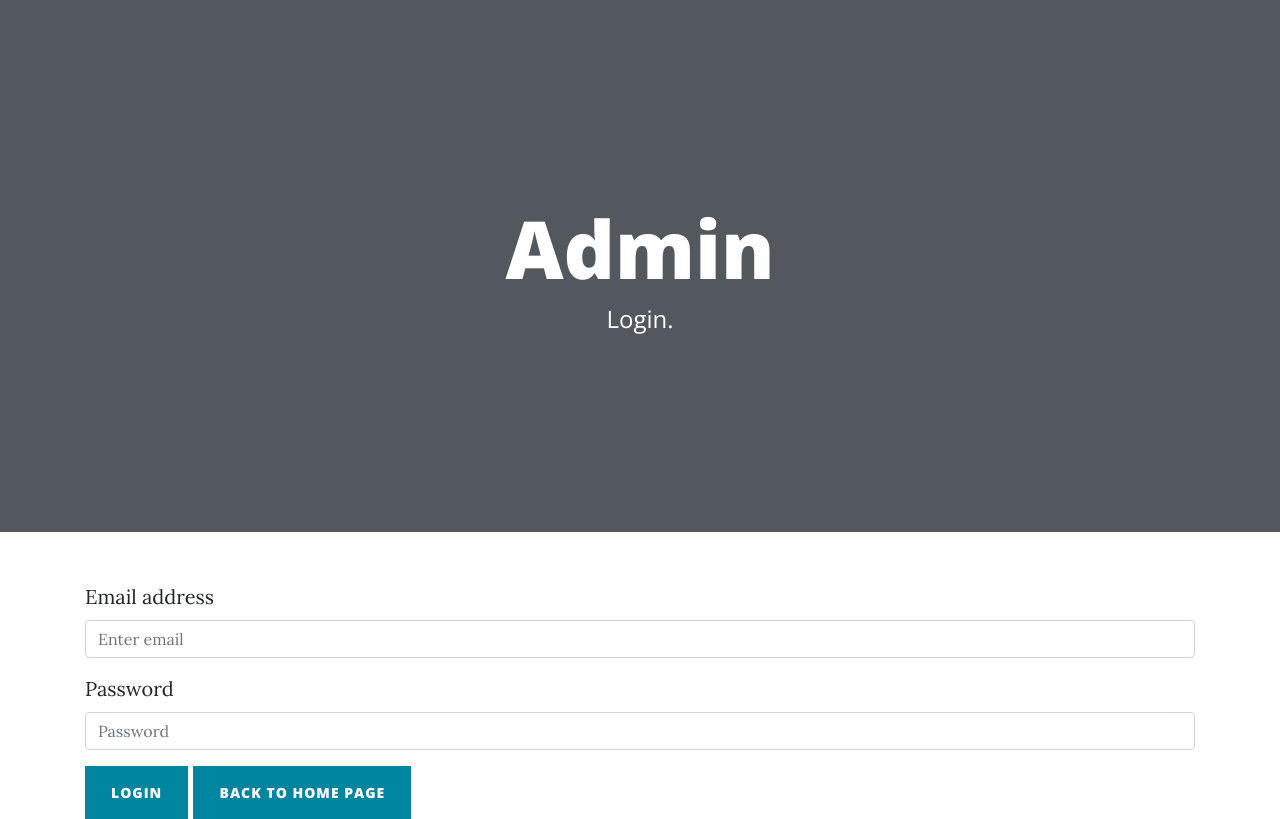
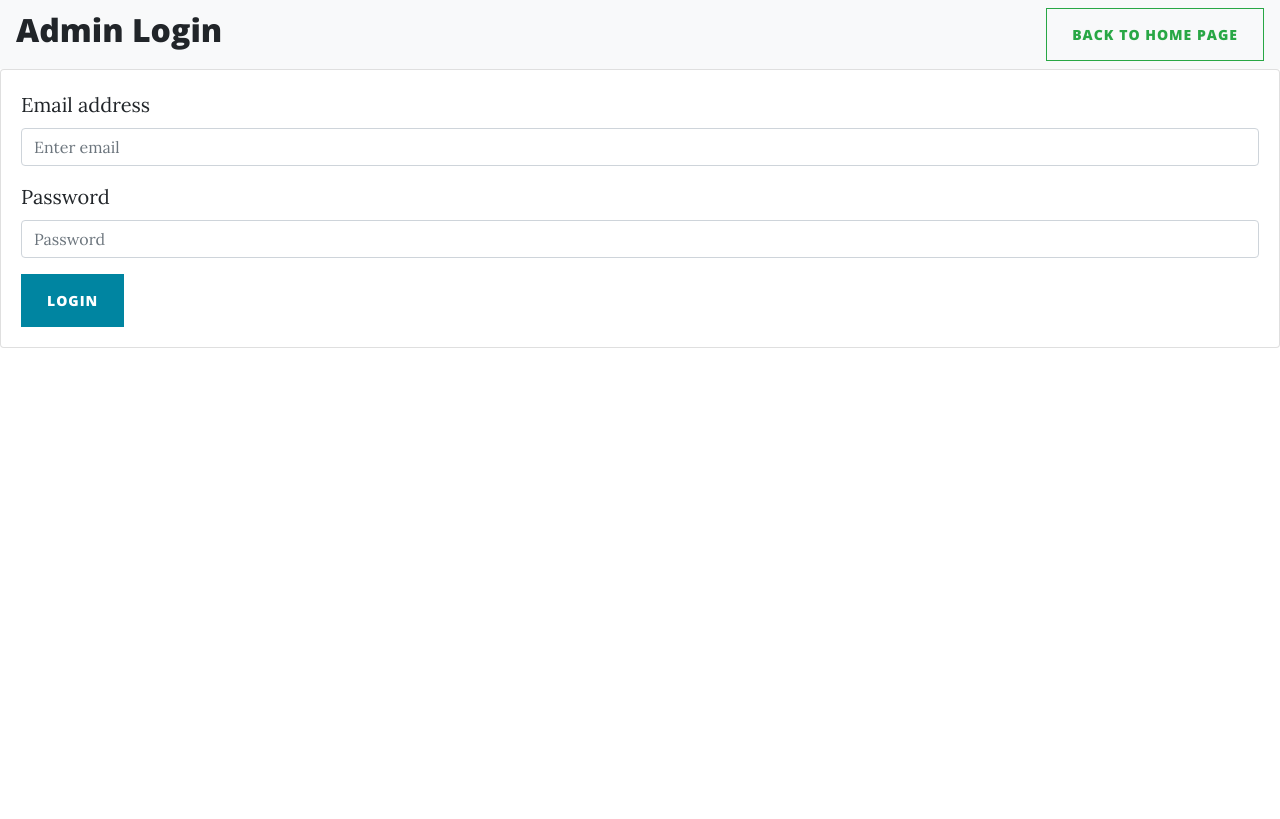
Before and after one commit to lesijay/a-simple-blog-lesi1, a website: page adminlogin.html in a window 1280 px wide. Drawn offline with nearby package versions, Linux system fonts and the light colour scheme.

Commit message:
update page layout

```diff
--- a/adminlogin.html
+++ b/adminlogin.html
@@ -21,23 +21,19 @@
   <!-- Custom styles for this template -->
   <link href="css/clean-blog.min.css" rel="stylesheet">
 
-</head>
+  </head>
 
-<body>
-<header class="masthead">
-        <div class="overlay"></div>
-        <div class="container">
-          <div class="row">
-            <div class="col-lg-8 col-md-10 mx-auto">
-              <div class="page-heading">
-                <h1>Admin</h1>
-                <span class="subheading">Login.</span>
-              </div>
-            </div>
-          </div>
-        </div>
-</header>
-  <div class="container">
+  <body>
+  <header class=>
+      <nav class="navbar navbar-light bg-light">
+          <h2>Admin Login</h2>
+          <form class="form-inline">
+              <a class="btn btn-outline-success" href="index.html">Back to home page</a>
+          </form>
+        </nav>
+  </header>
+  <div class="card">
+    <div class="card-body">
         <form action="admindashboard.html">
                 <div class="form-group">
                   <label for="exampleInputEmail1">Email address</label>
@@ -48,10 +44,9 @@
                   <input type="password" class="form-control" id="exampleInputPassword1" placeholder="Password" required>
                 </div>
                 <button type="submit" class="btn btn-primary">Login</button>
-                <a href="index.html" class="btn btn-primary">Back to Home Page</a>
               </form>
 
-
+    </div>
   </div>
 
 
```
